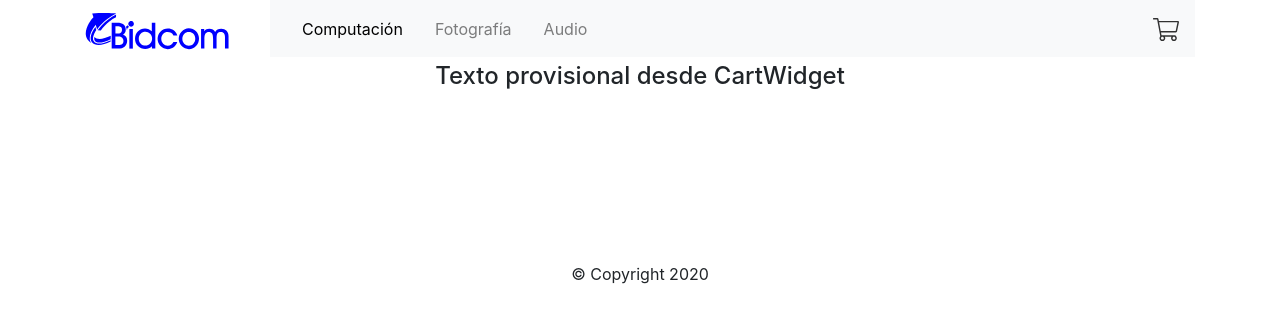
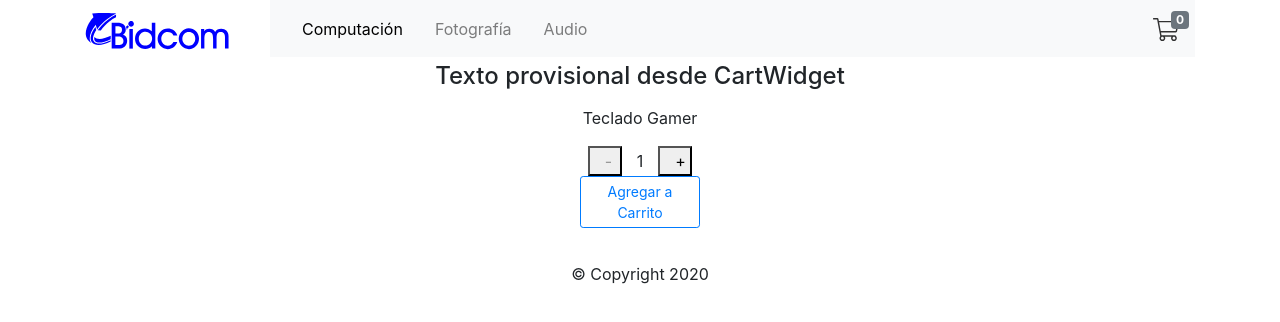
Before and after one commit to MaximilianoCabreraP/curso_react, a React (Create React App) app: page / in a window 1280 px wide. Shown: the top 322 px of the page. Built offline with nearby package versions, Linux system fonts and the light colour scheme.

Commit message:
clase 05 - Componentes II

```diff
--- a/src/components/CartWidget.js
+++ b/src/components/CartWidget.js
@@ -4,8 +4,9 @@ import cart from "../images/cart.svg"
 const CartWidget = () => {
     return (
         <>
-            <a href="#" className="cart-icon">
+            <a href="#carrito" className="cart-icon">
                 <img src={cart} alt="Cart" />
+                <span className="badge badge-secondary quantity">0</span>
             </a>
         </>
     )
--- /dev/null
+++ b/src/components/ItemCount.js
@@ -0,0 +1,40 @@
+import React, { useState} from 'react'
+import "../styles/Product.css"
+
+const ItemCount = ( { stock = 9 , initial = 1}) => {
+    const [contador, setContador] = useState(initial)
+
+    const restarCantidad = () => {
+        contador>initial?setContador(contador-1):console.log("Stock Mínimo");
+    }
+
+    const sumarCantidad = () => {
+        contador<stock?setContador(contador+1):console.log("Stock Máximo");
+    }
+
+    const agregarCarrito = () => {
+        console.log("Agregar a Carrito");
+    }
+
+    return (
+        <>
+            <div className="item-count">
+                <p>Teclado Gamer</p>
+                <button
+                    onClick={ () =>{ restarCantidad() } }
+                    className={`btn-count btn-less${contador} col-3`}>
+                    -
+                </button>
+                <span className="input-count col-6">{contador===0?initial:contador}</span>
+                <button
+                    onClick={ () =>{ sumarCantidad() } }
+                    className={`btn-count btn-more${contador} col-3`}>
+                    +
+                </button>
+                <button className="btn btn-outline-primary btn-sm" onClick={ () => { agregarCarrito()}}>Agregar a Carrito</button>
+            </div>
+        </>
+    )
+}
+
+export default ItemCount
--- a/src/components/ItemListContainer.js
+++ b/src/components/ItemListContainer.js
@@ -1,12 +1,16 @@
 import React from 'react'
+import ItemCount from './ItemCount'
 
 const ItemListContainer = ({greeting}) => {
     return (
-            <>
-                <div>
-                    <h4> { greeting } </h4>
+        <>
+            <h4> { greeting } </h4>
+            <div className="">
+                <div className="">
+                    <ItemCount />
                 </div>
-            </>
+            </div>
+        </>
     )
 }
 
--- a/src/components/NavBar.js
+++ b/src/components/NavBar.js
@@ -8,9 +8,9 @@ const NavBar = () => {
         <>
             <nav className="navbar navbar-light bg-light">
                 <ul className="menu row">
-                    <li className="col"><a href="#" className="nav-link active">Computación</a></li>
-                    <li className="col"><a href="#" className="nav-link">Fotografía</a></li>
-                    <li className="col"><a href="#" className="nav-link">Audio</a></li>
+                    <li className="col"><a href="#computacion" className="nav-link active">Computación</a></li>
+                    <li className="col"><a href="#fotografia" className="nav-link">Fotografía</a></li>
+                    <li className="col"><a href="#audio" className="nav-link">Audio</a></li>
                 </ul>
                 <div className="navbar-text">
                     <CartWidget />
--- a/src/styles/Cart.css
+++ b/src/styles/Cart.css
@@ -7,3 +7,8 @@
   max-width:100%;
   opacity: 0.8;
 }
+.cart-icon .quantity{
+  position: absolute;
+  top: -5px;
+  right: -10px;
+}
--- /dev/null
+++ b/src/styles/Product.css
@@ -0,0 +1,27 @@
+.item-count{
+    border-radius: 4px;
+    padding: 0 4px;
+    width:10%;
+    margin:15px auto;
+}
+
+.input-count{
+    border:0px;
+    outline: none;
+    text-align:center;
+}
+
+.img-list-container{
+    /* height:200px; */
+    text-align:center
+}
+
+.btn-less1 {
+    color: #999;
+    cursor: unset!important;
+}
+
+.btn-more9 {
+    color: #999;
+    cursor: unset!important;
+}
```
Also changed, not shown: 1 other file (tests, documents, lock files or other folders).
